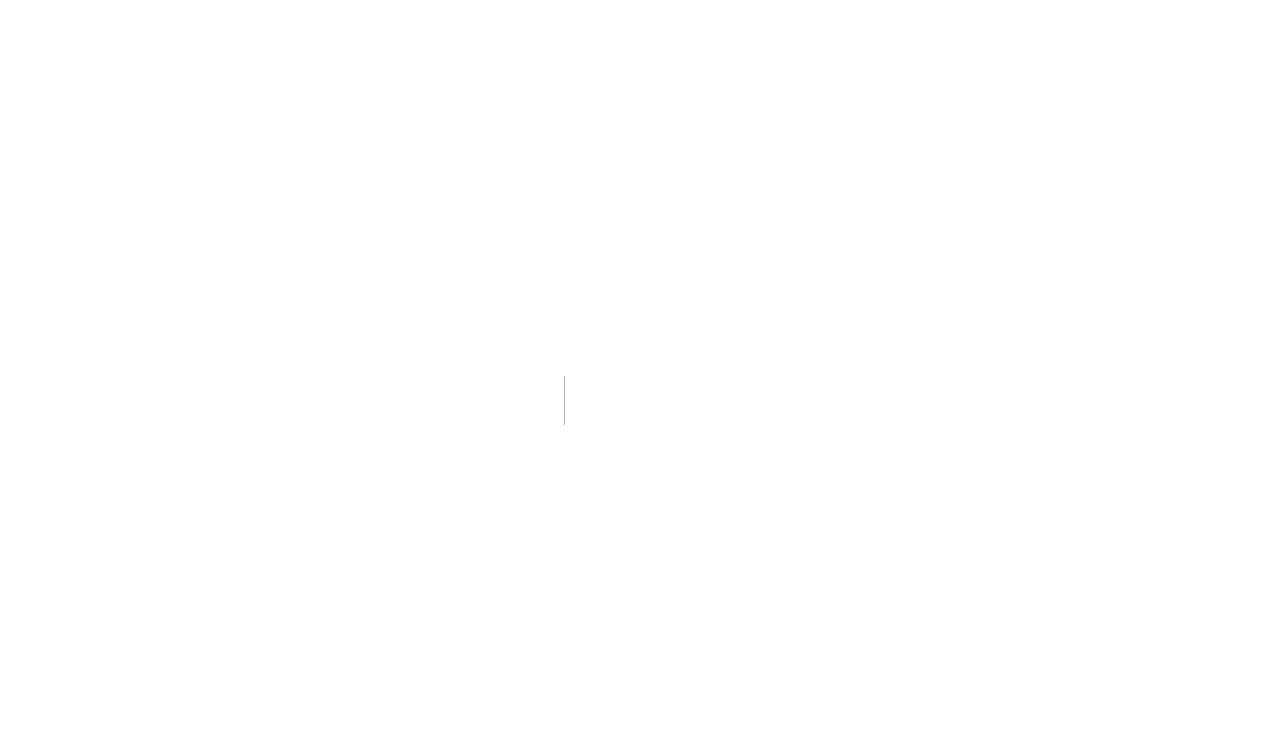
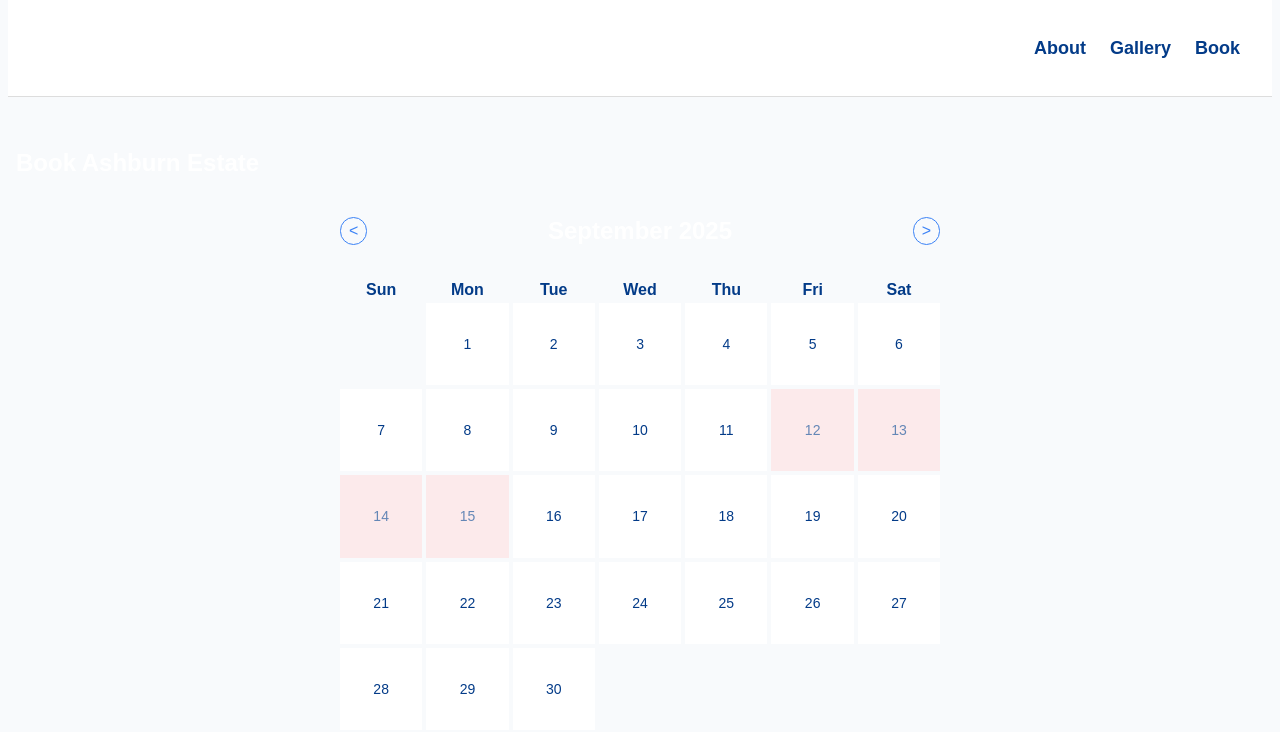
Before and after one commit to gstroman3/Myrentals, a Next.js app: page /properties/ashburn-estate/book in a window 1280 px wide. Before the commit this address had no page. Shown: the top 732 px of the page. Built offline with nearby package versions, Linux system fonts and the light colour scheme; a web font is replaced by a local one.

Commit message:
feat: add booking calendar page

```diff
--- a/app/globals.css
+++ b/app/globals.css
@@ -11,6 +11,10 @@
   --color-text-primary: #033b88; /* Neutral Gray-Black */
   --color-text-secondary: #4B5563; /* Medium Gray */
   --layout-max-width: 1200px;
+  --available: #ffffff;
+  --booked: #ffe0e0;
+  --owner: #fff4d6;
+  --brand: var(--color-accent);
 }
 
 html {
@@ -725,3 +729,65 @@ button:hover,
     flex-direction: column;
   }
 }
+
+/* Availability calendar */
+.availability-calendar {
+  max-width: 400px;
+  margin: 0 auto;
+}
+
+.availability-calendar .header {
+  display: flex;
+  justify-content: space-between;
+  align-items: center;
+  margin-bottom: 1rem;
+}
+
+.availability-calendar .header button {
+  background: none;
+  border: 1px solid var(--brand);
+  color: var(--brand);
+  padding: 0.25rem 0.5rem;
+  cursor: pointer;
+}
+
+.availability-calendar .grid {
+  display: grid;
+  grid-template-columns: repeat(7, 1fr);
+  gap: 0.25rem;
+}
+
+.availability-calendar .day-name {
+  text-align: center;
+  font-weight: 600;
+}
+
+.availability-calendar .day {
+  aspect-ratio: 1/1;
+  display: flex;
+  align-items: center;
+  justify-content: center;
+  font-size: 0.875rem;
+}
+
+.availability-calendar .day.available {
+  background: var(--available);
+}
+
+.availability-calendar .day.booked {
+  background: var(--booked);
+}
+
+.availability-calendar .day.owner {
+  background: var(--owner);
+}
+
+.availability-calendar .day[aria-disabled="true"] {
+  opacity: 0.6;
+}
+
+@media (min-width: 600px) {
+  .availability-calendar {
+    max-width: 600px;
+  }
+}
--- /dev/null
+++ b/app/properties/[slug]/book/page.tsx
@@ -0,0 +1,28 @@
+import { notFound } from 'next/navigation';
+import Header from '@/components/Header';
+import { AvailabilityCalendar } from '@/components/AvailabilityCalendar';
+import availability from '@/lib/availability.json';
+import { getPropertyBySlug, properties } from '@/lib/properties';
+
+export default async function BookPage({
+  params,
+}: {
+  params: Promise<{ slug: string }>;
+}) {
+  const { slug } = await params;
+  const property = getPropertyBySlug(slug);
+  if (!property) return notFound();
+  return (
+    <>
+      <Header />
+      <section className="book-page">
+        <h1>Book {property.title}</h1>
+        <AvailabilityCalendar data={availability} />
+      </section>
+    </>
+  );
+}
+
+export function generateStaticParams() {
+  return properties.map(({ slug }) => ({ slug }));
+}
--- a/app/properties/page.tsx
+++ b/app/properties/page.tsx
@@ -55,7 +55,7 @@ export default function PropertiesPage(): ReactElement {
     return (
         <>
            <Header overlay />
-           <ScrollButtons />
+           <ScrollButtons slug={property.slug} />
             <section className="gallery-hero">
                 <div className="background">
                     {heroSlides.map((src, i) => (
--- /dev/null
+++ b/components/AvailabilityCalendar.tsx
@@ -0,0 +1,81 @@
+'use client';
+
+import { useState } from 'react';
+import type { ReactElement } from 'react';
+
+export interface DateRange {
+  start: string;
+  end: string;
+  reason?: string;
+}
+
+export interface AvailabilityData {
+  property_id: string;
+  booked: DateRange[];
+  blackouts: DateRange[];
+  min_nights: number;
+}
+
+export interface AvailabilityCalendarProps {
+  data: AvailabilityData;
+}
+
+function inRange(date: Date, range: DateRange): boolean {
+  const start = new Date(range.start);
+  const end = new Date(range.end);
+  return date >= start && date <= end;
+}
+
+export function AvailabilityCalendar({ data }: AvailabilityCalendarProps): ReactElement {
+  const [month, setMonth] = useState(new Date());
+
+  const daysInMonth = new Date(month.getFullYear(), month.getMonth() + 1, 0).getDate();
+  const firstDay = new Date(month.getFullYear(), month.getMonth(), 1).getDay();
+  const days: Date[] = [];
+  for (let i = 1; i <= daysInMonth; i++) {
+    days.push(new Date(month.getFullYear(), month.getMonth(), i));
+  }
+
+  const isBooked = (date: Date) => data.booked.some((r) => inRange(date, r));
+  const isOwner = (date: Date) => data.blackouts.some((r) => inRange(date, r));
+
+  const prevMonth = () => setMonth(new Date(month.getFullYear(), month.getMonth() - 1, 1));
+  const nextMonth = () => setMonth(new Date(month.getFullYear(), month.getMonth() + 1, 1));
+
+  return (
+    <div className="availability-calendar">
+      <div className="header">
+        <button onClick={prevMonth} aria-label="Previous Month">&lt;</button>
+        <h2>{month.toLocaleString('default', { month: 'long', year: 'numeric' })}</h2>
+        <button onClick={nextMonth} aria-label="Next Month">&gt;</button>
+      </div>
+      <div className="grid" role="grid">
+        {['Sun','Mon','Tue','Wed','Thu','Fri','Sat'].map((d) => (
+          <div key={d} className="day-name">
+            {d}
+          </div>
+        ))}
+        {Array.from({ length: firstDay }).map((_, i) => (
+          <div key={`empty-${i}`} className="empty" />
+        ))}
+        {days.map((date) => {
+          const booked = isBooked(date);
+          const owner = isOwner(date);
+          const cls = owner ? 'owner' : booked ? 'booked' : 'available';
+          return (
+            <div
+              key={date.toISOString()}
+              role="gridcell"
+              aria-disabled={booked || owner}
+              className={`day ${cls}`}
+            >
+              {date.getDate()}
+            </div>
+          );
+        })}
+      </div>
+    </div>
+  );
+}
+
+export default AvailabilityCalendar;
--- a/components/Header.tsx
+++ b/components/Header.tsx
@@ -24,7 +24,7 @@ export default function Header({ overlay = false }: HeaderProps): ReactElement {
         <div className="nav-links">
           <Link href="/#about">About</Link>
           <Link href="/properties">Gallery</Link>
-          <Link href="#">Book</Link>
+          <Link href="/properties/ashburn-estate/book">Book</Link>
         </div>
       </nav>
     </header>
--- a/components/HomePage.tsx
+++ b/components/HomePage.tsx
@@ -7,6 +7,7 @@ import type { ReactElement } from 'react';
 import Header from '@/components/Header';
 import ScrollButtons from '@/components/ScrollButtons';
 import ContactModal from '@/components/ContactModal';
+import { properties } from '@/lib/properties';
 
 const slides = [
   '/images/kitchen/IMG_0186.jpg',
@@ -19,6 +20,7 @@ const slides = [
 export default function HomePage(): ReactElement {
   const [index, setIndex] = useState(0);
   const [contactOpen, setContactOpen] = useState(false);
+  const slug = properties[0].slug;
 
   useEffect(() => {
     const id = setInterval(() => {
@@ -36,7 +38,7 @@ export default function HomePage(): ReactElement {
   return (
     <>
       <Header overlay />
-      <ScrollButtons onContact={() => setContactOpen(true)} />
+      <ScrollButtons onContact={() => setContactOpen(true)} slug={slug} />
       <section className="landing-hero">
         <div className="background">
           {slides.map((src, i) => (
@@ -54,7 +56,7 @@ export default function HomePage(): ReactElement {
           <h1>Luxe Townhome Retreat</h1>
           <p>Your comfortable stay in Ashburn, VA</p>
           <div className="actions">
-            <Link href="/" className="btn">Book Now</Link>
+            <Link href={`/properties/${slug}/book`} className="btn">Book Now</Link>
             <button
               className="btn secondary"
               onClick={() => setContactOpen(true)}
--- a/components/ScrollButtons.tsx
+++ b/components/ScrollButtons.tsx
@@ -6,10 +6,12 @@ import type { ReactElement } from 'react';
 
 interface ScrollButtonsProps {
   onContact?: () => void;
+  slug: string;
 }
 
 export default function ScrollButtons({
   onContact,
+  slug,
 }: ScrollButtonsProps): ReactElement | null {
   const [visible, setVisible] = useState(false);
   const [enabled, setEnabled] = useState(false);
@@ -47,7 +49,7 @@ export default function ScrollButtons({
     <div className={`scroll-buttons${visible ? ' visible' : ''}`}>
       <span className="price">$315/night</span>
       <div className="actions">
-        <Link href="/properties/#" className="btn">
+        <Link href={`/properties/${slug}/book`} className="btn">
           Book
         </Link>
         <button className="btn outline" onClick={onContact}>
--- /dev/null
+++ b/lib/availability.json
@@ -0,0 +1,11 @@
+{
+  "property_id": "ashburn-estate",
+  "booked": [
+    {"start":"2025-09-12","end":"2025-09-15"},
+    {"start":"2025-10-01","end":"2025-10-05"}
+  ],
+  "blackouts": [
+    {"start":"2025-11-20","end":"2025-11-23","reason":"Owner"}
+  ],
+  "min_nights": 2
+}
```
Also changed, not shown: app/properties/[slug]/PropertyDetailClient.tsx (+5 -4 lines).
